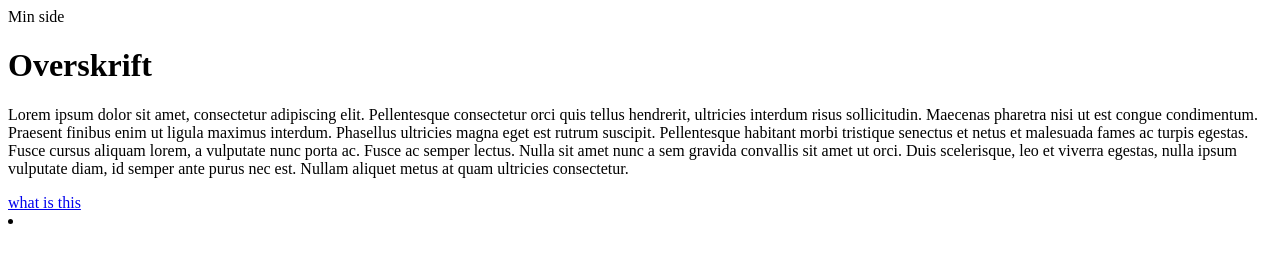
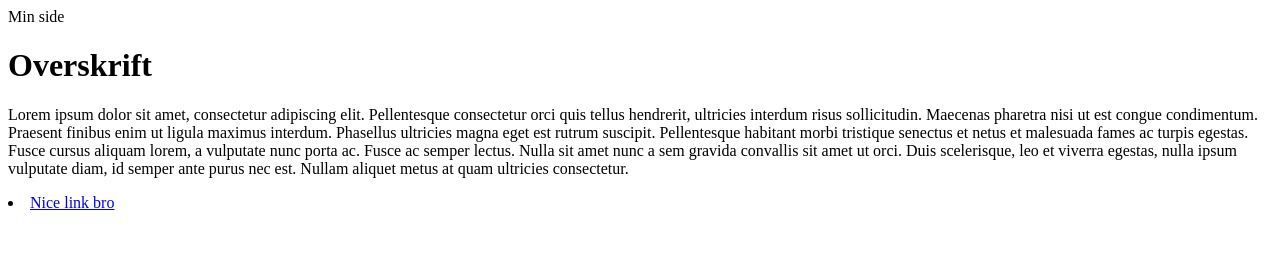
Before and after one commit to Andreas-Espelund/Sandbox, a plain HTML site: page index.html in a window 1280 px wide. Drawn offline with Linux system fonts and the light colour scheme.

Commit message:
new link

```diff
--- a/index.html
+++ b/index.html
@@ -4,6 +4,5 @@
     <p>
         Lorem ipsum dolor sit amet, consectetur adipiscing elit. Pellentesque consectetur orci quis tellus hendrerit, ultricies interdum risus sollicitudin. Maecenas pharetra nisi ut est congue condimentum. Praesent finibus enim ut ligula maximus interdum. Phasellus ultricies magna eget est rutrum suscipit. Pellentesque habitant morbi tristique senectus et netus et malesuada fames ac turpis egestas. Fusce cursus aliquam lorem, a vulputate nunc porta ac. Fusce ac semper lectus. Nulla sit amet nunc a sem gravida convallis sit amet ut orci. Duis scelerisque, leo et viverra egestas, nulla ipsum vulputate diam, id semper ante purus nec est. Nullam aliquet metus at quam ultricies consectetur.
     </p>
-    <a href="what"> what is this</a>
-    <div><li><a href="https://www.google.com"></a></li></div>
+    <div><li><a href="https://www.google.com">Nice link bro</a></li></div>
 </body>
```
